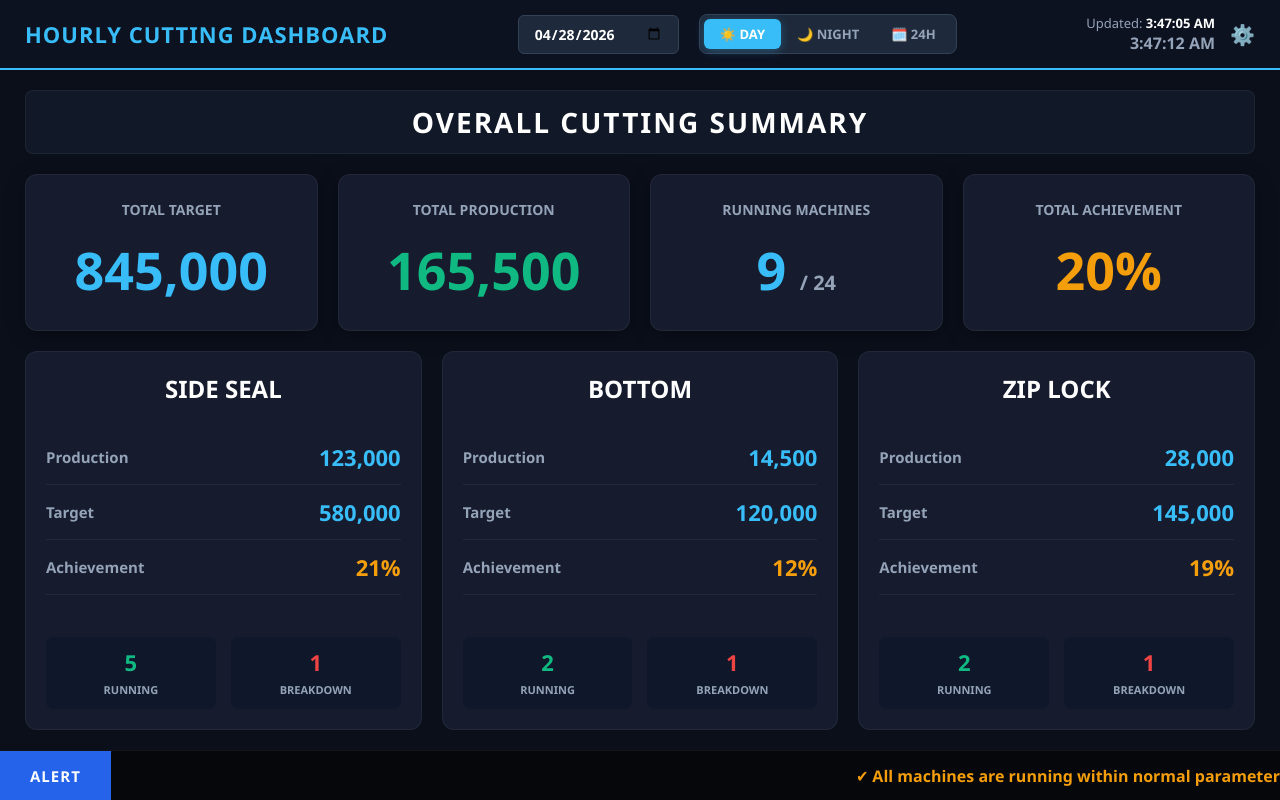
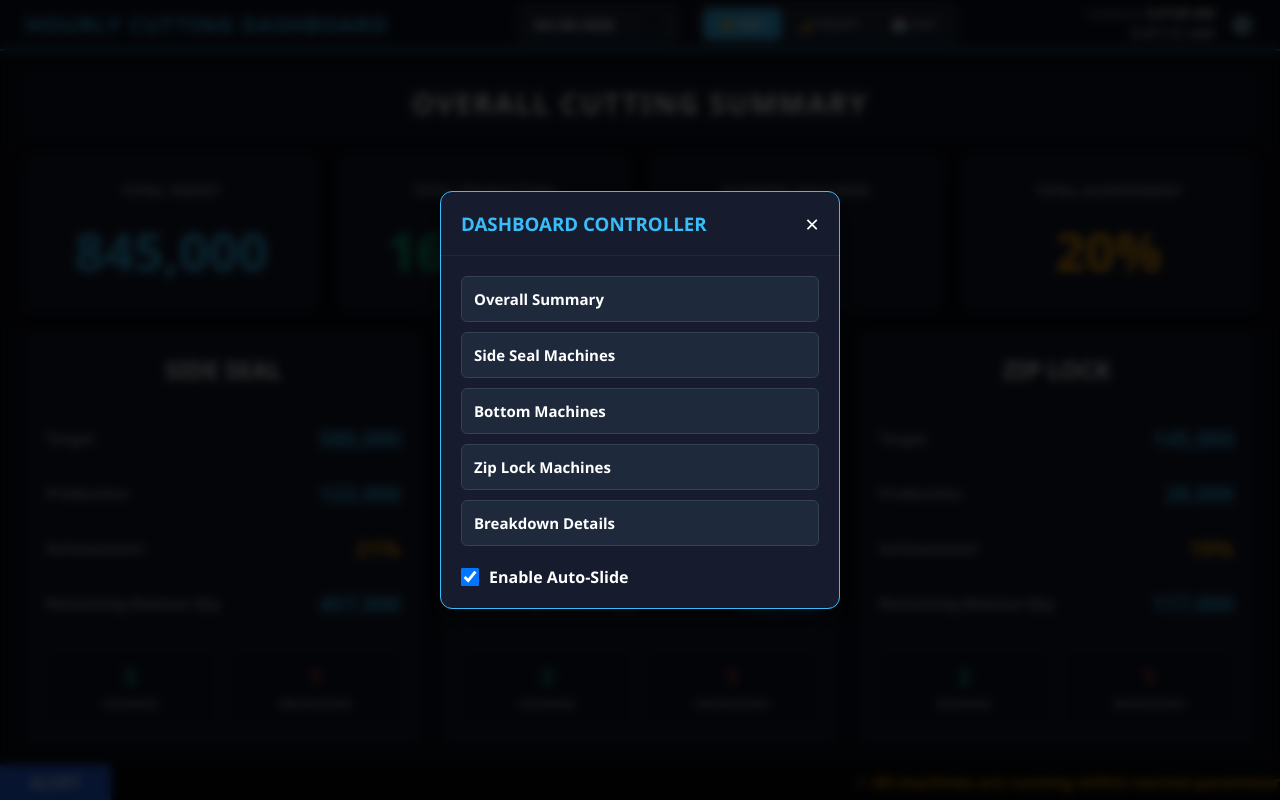
Before and after one commit to centralbdpackaging-ui/Production-Dashboard, a website: page index.html in a window 1280 px wide. Both pictures are taken after a click on the button "⚙️". Drawn offline with Linux system fonts and the light colour scheme; no server answers.

Commit message:
Update metrics order, add breakdown slide, and dashboard controller

```diff
--- a/app.js
+++ b/app.js
@@ -19,6 +19,52 @@ const State = {
 // --- Initializer ---
 function init() {
   State.slides = document.querySelectorAll('.slide');
+
+  // Dashboard Controller Setup
+  const settingsBtn = document.getElementById('settingsBtn');
+  const modal = document.getElementById('settingsModal');
+  const closeBtn = document.getElementById('closeModalBtn');
+  const autoSlideToggle = document.getElementById('autoSlideToggle');
+  const ctrlBtns = document.querySelectorAll('.ctrl-btn');
+
+  if (settingsBtn && modal) {
+    settingsBtn.addEventListener('click', () => {
+      modal.style.display = 'flex';
+      // Sync toggle with current state
+      if (autoSlideToggle) autoSlideToggle.checked = (State.timer !== null);
+    });
+  }
+  if (closeBtn && modal) {
+    closeBtn.addEventListener('click', () => modal.style.display = 'none');
+  }
+
+  if (autoSlideToggle) {
+    autoSlideToggle.addEventListener('change', (e) => {
+      if (e.target.checked) {
+        startAutoSlide();
+      } else {
+        clearInterval(State.timer);
+        State.timer = null;
+      }
+    });
+  }
+
+  if (ctrlBtns) {
+    ctrlBtns.forEach(btn => {
+      btn.addEventListener('click', (e) => {
+        const slideIndex = parseInt(e.target.dataset.slide);
+        goToSlide(slideIndex);
+        if (autoSlideToggle && autoSlideToggle.checked) {
+          clearInterval(State.timer);
+          startAutoSlide();
+        } else {
+          clearInterval(State.timer);
+          State.timer = null;
+        }
+        if (modal) modal.style.display = 'none';
+      });
+    });
+  }
 
   updateClock();
   setInterval(updateClock, 1000);
@@ -90,30 +136,39 @@ function renderAll() {
 
   const cats = { 'Side Seal': 'ss', 'Bottom': 'bt', 'Zip Lock': 'zl' };
   let totalProd = 0, totalTarget = 0, runningCount = 0;
+  let allBDMachines = [];
 
   Object.entries(cats).forEach(([name, id]) => {
     const machines = d.machines[name] || [];
     const catProd = machines.reduce((a, b) => a + (Number(b.prod) || 0), 0);
     const catTarget = machines.reduce((a, b) => a + (Number(b.target) || 0), 0);
     const catRun = machines.filter(m => String(m.status).toLowerCase() === 'run').length;
-    const catBD = machines.filter(m => {
+    const catBDMachines = machines.filter(m => {
       const s = String(m.status).toLowerCase();
       return s.includes('breakdown') || s === 'bd';
-    }).length;
+    });
+    const catBD = catBDMachines.length;
     const catPct = catTarget > 0 ? Math.round((catProd / catTarget) * 100) : 0;
+    const catRem = catTarget - catProd;
+
+    allBDMachines = allBDMachines.concat(catBDMachines.map(m => ({ ...m, category: name })));
 
     totalProd += catProd;
     totalTarget += catTarget;
     runningCount += catRun;
 
+    safeSetText(`${id}-sum-target`, catTarget.toLocaleString());
     safeSetText(`${id}-sum-prod`, catProd.toLocaleString());
-    safeSetText(`${id}-sum-target`, catTarget.toLocaleString());
     safeSetText(`${id}-sum-pct`, `${catPct}%`);
+    safeSetText(`${id}-sum-rem`, catRem.toLocaleString());
     safeSetText(`${id}-run-count`, catRun);
     safeSetText(`${id}-bd-count`, catBD);
 
     renderMachineGrid(`${id}-grid`, machines);
   });
+
+  // Render breakdowns to the new grid
+  renderMachineGrid('bd-grid', allBDMachines);
 
   const totalPct = totalTarget > 0 ? Math.round((totalProd / totalTarget) * 100) : 0;
   safeSetText('sum-total-target', totalTarget.toLocaleString());
@@ -129,6 +184,11 @@ function renderMachineGrid(containerId, machines) {
   const container = document.getElementById(containerId);
   if (!container) return;
 
+  if (machines.length === 0 && containerId === 'bd-grid') {
+    container.innerHTML = '<div style="color:var(--green); font-size: 20px; font-weight:bold; grid-column: 1/-1; text-align:center; padding: 40px;">No Machines in Breakdown. All Good!</div>';
+    return;
+  }
+
   container.innerHTML = machines.map(m => {
     const prod = Number(m.prod) || 0;
     const target = Number(m.target) || 0;
@@ -136,11 +196,13 @@ function renderMachineGrid(containerId, machines) {
     const status = String(m.status).toLowerCase();
     const isBD = status.includes('breakdown') || status === 'bd';
     const statusClass = status === 'run' ? 'badge-run' : (isBD ? 'badge-bd' : '');
+    const titlePrefix = m.category ? `<span style="color:var(--text-muted); font-size:12px; display:block; margin-bottom:2px;">${m.category}</span>` : '';
+    const details = isBD && (m.remark || m.reason || m.breakdownDetails) ? `<div style="color:var(--red); font-size:12px; margin-top:8px; font-weight:bold; border-top:1px solid rgba(239,68,68,0.2); padding-top:5px;">Reason: ${m.remark || m.reason || m.breakdownDetails}</div>` : '';
 
     return `
       <div class="m-card">
         <div class="m-header">
-          <div class="m-title">${m.id || m.machineNo || 'N/A'}</div>
+          <div class="m-title">${titlePrefix}${m.id || m.machineNo || 'N/A'}</div>
           <div class="m-badge ${statusClass}">${status.toUpperCase()}</div>
         </div>
         <div class="m-body">
@@ -160,6 +222,7 @@ function renderMachineGrid(containerId, machines) {
           <span>Efficiency: ${pct}%</span>
           <span>${m.lastUpdate || 'Just now'}</span>
         </div>
+        ${details}
       </div>
     `;
   }).join('');
@@ -181,9 +244,19 @@ function goToSlide(index) {
   State.slides[State.currentSlide].classList.remove('active');
   State.currentSlide = index;
   State.slides[State.currentSlide].classList.add('active');
+
+  // Highlight active button in modal
+  document.querySelectorAll('.ctrl-btn').forEach(btn => {
+    if (parseInt(btn.dataset.slide) === index) {
+      btn.classList.add('active-view');
+    } else {
+      btn.classList.remove('active-view');
+    }
+  });
 }
 
 function startAutoSlide() {
+  if (State.timer) clearInterval(State.timer);
   State.timer = setInterval(() => {
     let next = (State.currentSlide + 1) % State.slides.length;
     goToSlide(next);
--- a/index.html
+++ b/index.html
@@ -27,7 +27,7 @@
         <div>Updated: <span id="lastUpdated">--:--:--</span></div>
         <div id="liveClock" style="font-size: 16px; font-weight: bold;">00:00:00</div>
       </div>
-      <button style="background:none; border:none; color:white; cursor:pointer; font-size: 20px;">⚙️</button>
+      <button id="settingsBtn" style="background:none; border:none; color:white; cursor:pointer; font-size: 20px;" title="Dashboard Controller">⚙️</button>
     </div>
   </header>
 
@@ -60,9 +60,10 @@
           <!-- Side Seal Summary -->
           <div class="section-card">
             <div class="section-title">SIDE SEAL</div>
+            <div class="metric-row"><span class="metric-lbl">Target</span><span class="metric-val" id="ss-sum-target">0</span></div>
             <div class="metric-row"><span class="metric-lbl">Production</span><span class="metric-val" id="ss-sum-prod">0</span></div>
-            <div class="metric-row"><span class="metric-lbl">Target</span><span class="metric-val" id="ss-sum-target">0</span></div>
             <div class="metric-row"><span class="metric-lbl">Achievement</span><span class="metric-val yellow" id="ss-sum-pct">0%</span></div>
+            <div class="metric-row"><span class="metric-lbl">Remaining Balance Qty</span><span class="metric-val" id="ss-sum-rem">0</span></div>
             <div class="mini-stats">
               <div class="mini-box"><span class="mini-val green" id="ss-run-count">0</span><span class="mini-lbl">Running</span></div>
               <div class="mini-box"><span class="mini-val red" id="ss-bd-count">0</span><span class="mini-lbl">Breakdown</span></div>
@@ -72,9 +73,10 @@
           <!-- Bottom Summary -->
           <div class="section-card">
             <div class="section-title">BOTTOM</div>
+            <div class="metric-row"><span class="metric-lbl">Target</span><span class="metric-val" id="bt-sum-target">0</span></div>
             <div class="metric-row"><span class="metric-lbl">Production</span><span class="metric-val" id="bt-sum-prod">0</span></div>
-            <div class="metric-row"><span class="metric-lbl">Target</span><span class="metric-val" id="bt-sum-target">0</span></div>
             <div class="metric-row"><span class="metric-lbl">Achievement</span><span class="metric-val yellow" id="bt-sum-pct">0%</span></div>
+            <div class="metric-row"><span class="metric-lbl">Remaining Balance Qty</span><span class="metric-val" id="bt-sum-rem">0</span></div>
             <div class="mini-stats">
               <div class="mini-box"><span class="mini-val green" id="bt-run-count">0</span><span class="mini-lbl">Running</span></div>
               <div class="mini-box"><span class="mini-val red" id="bt-bd-count">0</span><span class="mini-lbl">Breakdown</span></div>
@@ -84,9 +86,10 @@
           <!-- Zip Lock Summary -->
           <div class="section-card">
             <div class="section-title">ZIP LOCK</div>
+            <div class="metric-row"><span class="metric-lbl">Target</span><span class="metric-val" id="zl-sum-target">0</span></div>
             <div class="metric-row"><span class="metric-lbl">Production</span><span class="metric-val" id="zl-sum-prod">0</span></div>
-            <div class="metric-row"><span class="metric-lbl">Target</span><span class="metric-val" id="zl-sum-target">0</span></div>
             <div class="metric-row"><span class="metric-lbl">Achievement</span><span class="metric-val yellow" id="zl-sum-pct">0%</span></div>
+            <div class="metric-row"><span class="metric-lbl">Remaining Balance Qty</span><span class="metric-val" id="zl-sum-rem">0</span></div>
             <div class="mini-stats">
               <div class="mini-box"><span class="mini-val green" id="zl-run-count">0</span><span class="mini-lbl">Running</span></div>
               <div class="mini-box"><span class="mini-val red" id="zl-bd-count">0</span><span class="mini-lbl">Breakdown</span></div>
@@ -99,8 +102,32 @@
       <section class="slide" id="slide-1"><div class="slide-title-banner">SIDE SEAL MACHINES</div><div class="machine-grid" id="ss-grid"></div></section>
       <section class="slide" id="slide-2"><div class="slide-title-banner">BOTTOM MACHINES</div><div class="machine-grid" id="bt-grid"></div></section>
       <section class="slide" id="slide-3"><div class="slide-title-banner">ZIP LOCK MACHINES</div><div class="machine-grid" id="zl-grid"></div></section>
+      <section class="slide" id="slide-4"><div class="slide-title-banner">MACHINE BREAKDOWN DETAILS</div><div class="machine-grid" id="bd-grid"></div></section>
     </div>
   </main>
+
+  <!-- Dashboard Controller Modal -->
+  <div id="settingsModal" class="modal-overlay" style="display:none;">
+    <div class="modal-box">
+      <div class="modal-header">
+        <h3 style="color:var(--accent-blue);">DASHBOARD CONTROLLER</h3>
+        <button id="closeModalBtn" style="background:none; border:none; color:white; font-size:24px; cursor:pointer;">&times;</button>
+      </div>
+      <div class="modal-body">
+        <div class="control-btns">
+          <button class="ctrl-btn" data-slide="0">Overall Summary</button>
+          <button class="ctrl-btn" data-slide="1">Side Seal Machines</button>
+          <button class="ctrl-btn" data-slide="2">Bottom Machines</button>
+          <button class="ctrl-btn" data-slide="3">Zip Lock Machines</button>
+          <button class="ctrl-btn" data-slide="4">Breakdown Details</button>
+        </div>
+        <div style="margin-top: 20px; display:flex; align-items:center; gap:10px;">
+          <input type="checkbox" id="autoSlideToggle" checked style="width:18px; height:18px;">
+          <label for="autoSlideToggle" style="font-weight:bold; cursor:pointer;">Enable Auto-Slide</label>
+        </div>
+      </div>
+    </div>
+  </div>
 
   <footer>
     <div class="alert-btn">ALERT</div>
--- a/styles.css
+++ b/styles.css
@@ -275,3 +275,44 @@ footer {
 .m-kpi-item { display: flex; flex-direction: column; }
 .m-kpi-val { font-size: 20px; font-weight: 900; }
 .m-kpi-lbl { font-size: 10px; color: var(--text-muted); text-transform: uppercase; }
+
+/* --- Modal --- */
+.modal-overlay {
+  position: fixed; top: 0; left: 0; width: 100%; height: 100%;
+  background: rgba(0,0,0,0.8);
+  display: flex; justify-content: center; align-items: center;
+  z-index: 1000;
+  backdrop-filter: blur(5px);
+}
+.modal-box {
+  background: var(--card-bg);
+  border: 1px solid var(--accent-blue);
+  border-radius: 12px;
+  width: 400px;
+  max-width: 90%;
+  box-shadow: 0 10px 30px rgba(0,0,0,0.5);
+}
+.modal-header {
+  padding: 15px 20px;
+  border-bottom: 1px solid var(--border);
+  display: flex; justify-content: space-between; align-items: center;
+}
+.modal-body {
+  padding: 20px;
+}
+.control-btns {
+  display: flex; flex-direction: column; gap: 10px;
+}
+.ctrl-btn {
+  background: #1e293b; color: white;
+  border: 1px solid #334155; padding: 12px;
+  border-radius: 6px; cursor: pointer;
+  font-weight: bold; text-align: left;
+  font-size: 15px;
+  transition: all 0.2s ease;
+}
+.ctrl-btn:hover, .ctrl-btn.active-view {
+  background: var(--accent-blue);
+  border-color: var(--accent-blue);
+  box-shadow: 0 0 10px rgba(56, 189, 248, 0.4);
+}
```
Also changed, not shown: 2 other files.
